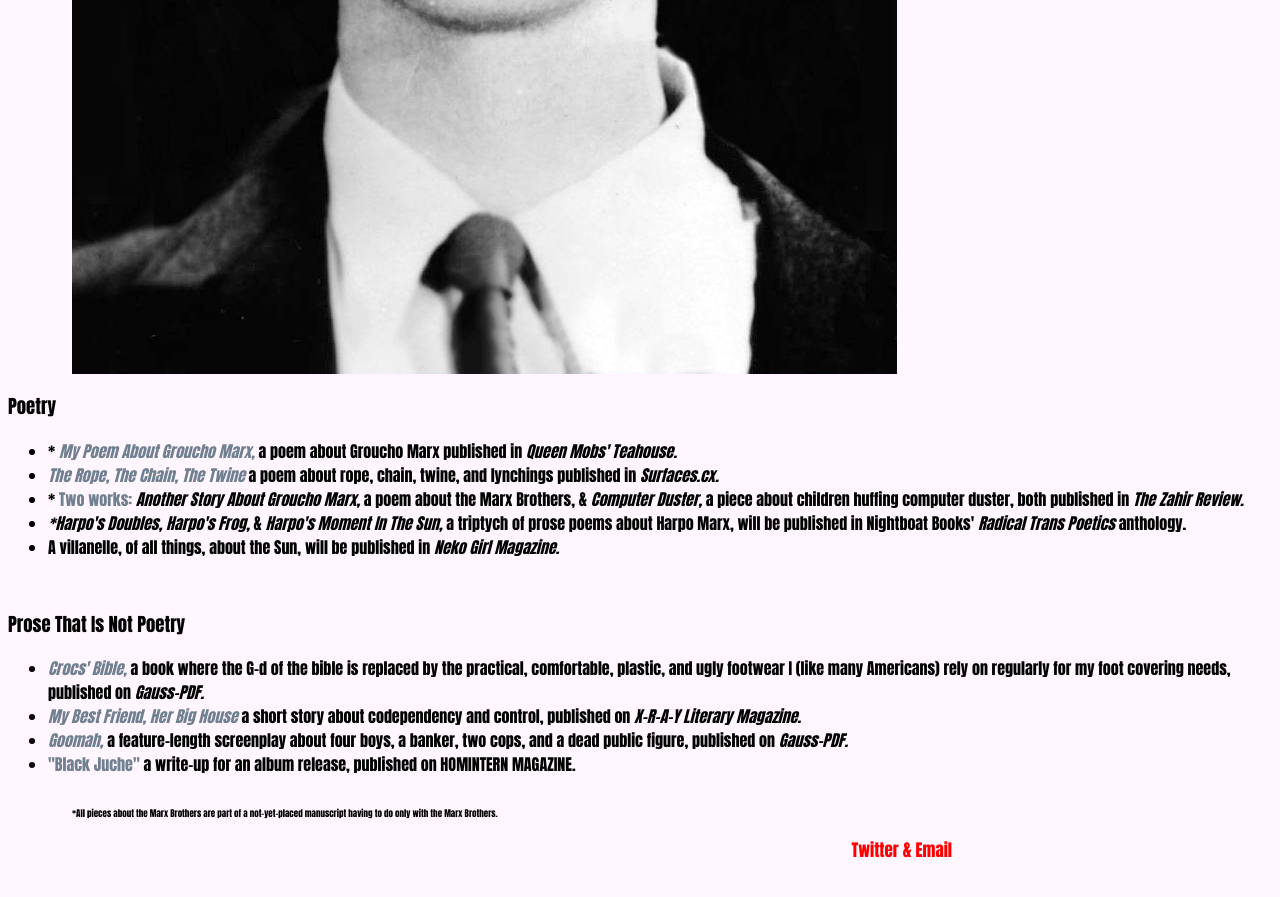
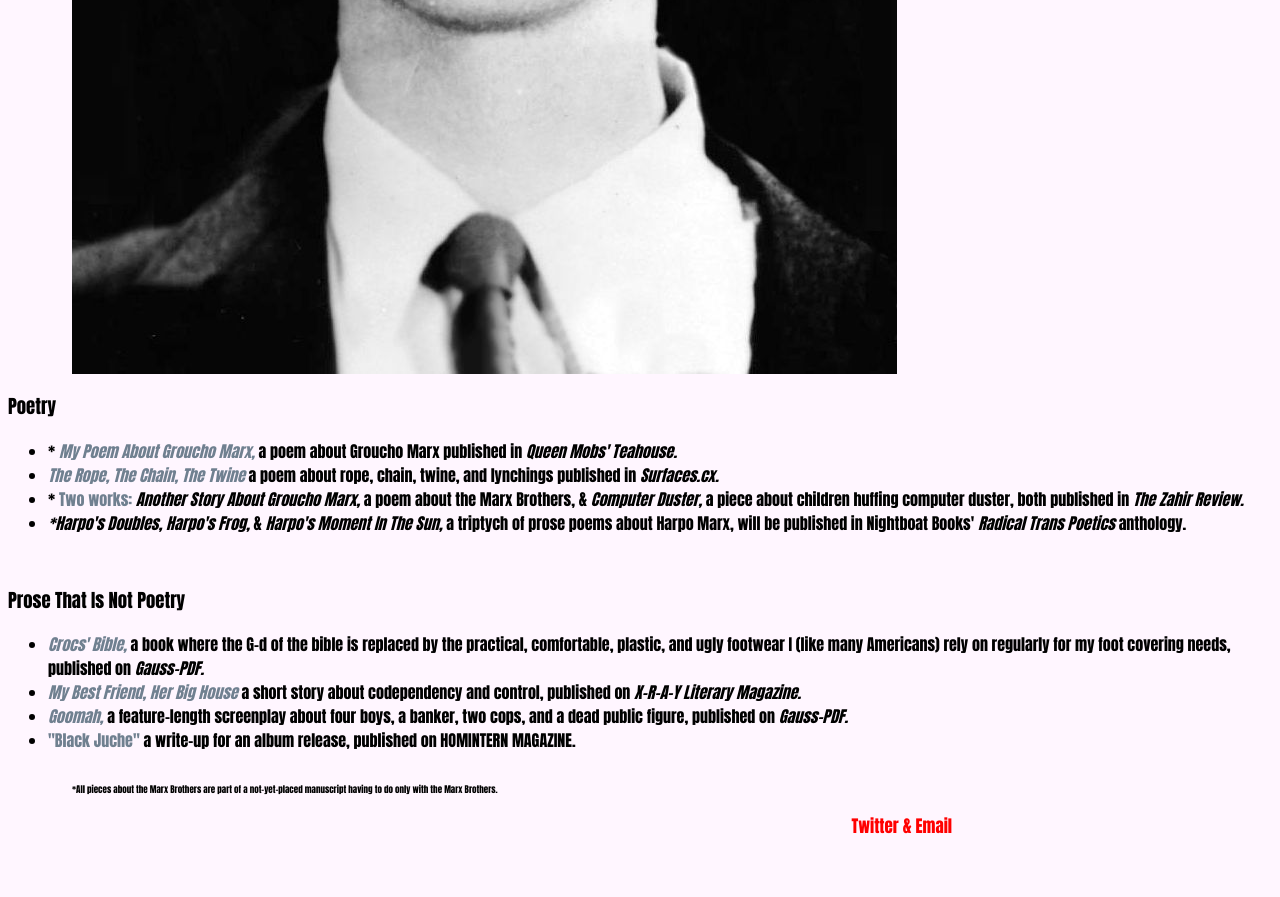
Before and after one commit to jeeeeeeeeeeeeeeeee/jekyllsite, a Jekyll site: the page built from words.html, in a window 1280 px wide and 900 px high, scrolled down 758 px. Shown: the top 897 px of the window. Built offline with Jekyll 4.4.1, drawn with Linux system fonts in a browser that asks for light colours; after the commit the page ends 1634 px from its top, so only the background shows below that.

Commit message:
Update words.html

```diff
--- a/words.html
+++ b/words.html
@@ -9,7 +9,6 @@ title: words
   <li><a href="https://www.surfaces.cx/the-rope-the-chain-the-twine-jessi-gaston"> <i> The Rope, The Chain, The Twine </i> </a> a poem about rope, chain, twine, and lynchings published in <i>Surfaces.cx.</i></li>
   <li>*<a href ="http://thezahir.review/poetry/2018/10/11/Jessi-Gaston-Two-Works.html"> Two works: </a><i> Another Story About Groucho Marx, </i> a poem about the Marx Brothers, & <i> Computer Duster, </i> a piece about children huffing computer duster, both published in <i> The Zahir Review.</i></li>
   <li> <i> *Harpo's Doubles, Harpo's Frog,</i> & <i> Harpo's Moment In The Sun, </i> a triptych of prose poems about Harpo Marx, will be published in Nightboat Books' <i> Radical Trans Poetics </i> anthology.</li>
-  <li>A villanelle, of all things, about the Sun, will be published in <i>Neko Girl Magazine.</i> </li>
 </ul>
 <h3>Prose That Is Not Poetry</h3>
 <ul>
```
